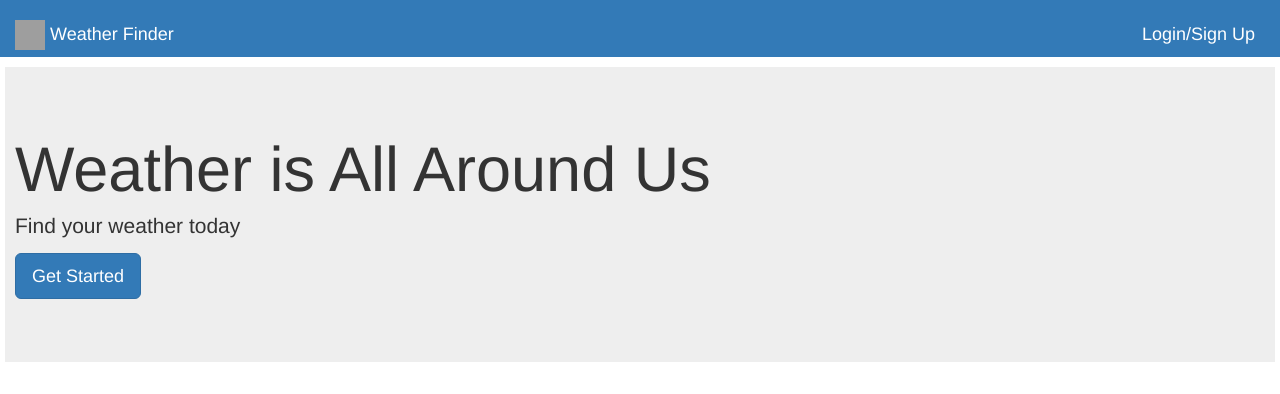
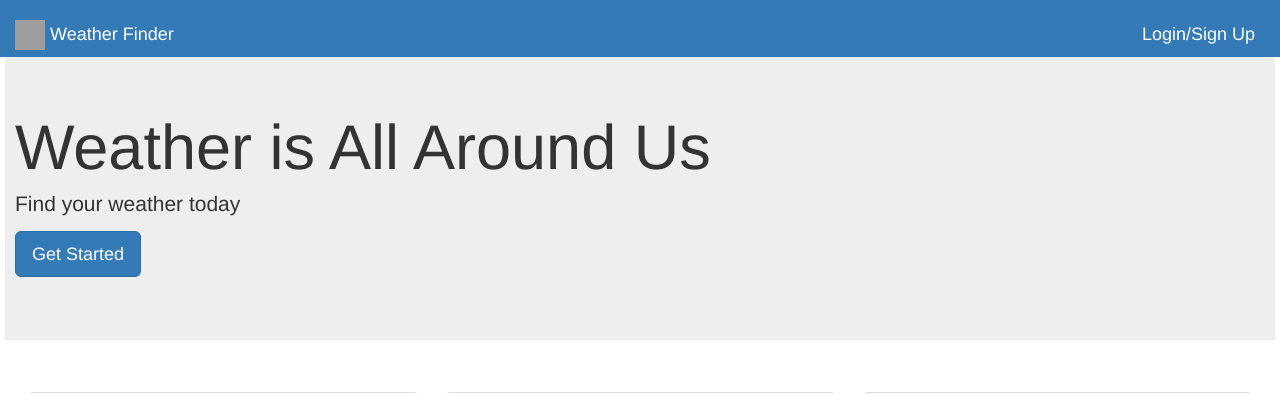
Before and after one commit to theradler/project1, a Flask app: page / in a window 1280 px wide. Shown: the top 394 px of the page. Run offline with Flask 2, Linux system fonts and the light colour scheme; some libraries are stand-ins or nearby versions; grey boxes are pictures that could not be loaded.

Commit message:
the final style

```diff
--- a/weathersite/static/styles/style.css
+++ b/weathersite/static/styles/style.css
@@ -4,6 +4,7 @@
     padding-top: 40px;
     margin-left: 5px;
     margin-right: 5px;
+    overflow-x: hidden;
 
   }
 }
--- a/weathersite/templates/layout.html
+++ b/weathersite/templates/layout.html
@@ -25,7 +25,7 @@
 
 <body>
   <div id="navbar">
-  <nav class="navbar navbar-fixed-top bg-primary navbar-dark id="navBar" style="border-bottom-width: 20px;">
+  <nav class="navbar navbar-fixed-top bg-primary navbar-dark" id="navBar" style="border-bottom-width: 20px; margin-bottom:20px">
     <div class="container-fluid ">
       <div class="navbar-header ">
         <button type="button " class="navbar-toggle collapsed " data-toggle="collapse " data-target="#bs-example-navbar-collapse-1 " aria-expanded="false ">
@@ -67,10 +67,6 @@
     </div>
   </nav>
 </div>
-<div class="row">
-  <br>
-  <br>
-</div>
 
 
 
```
